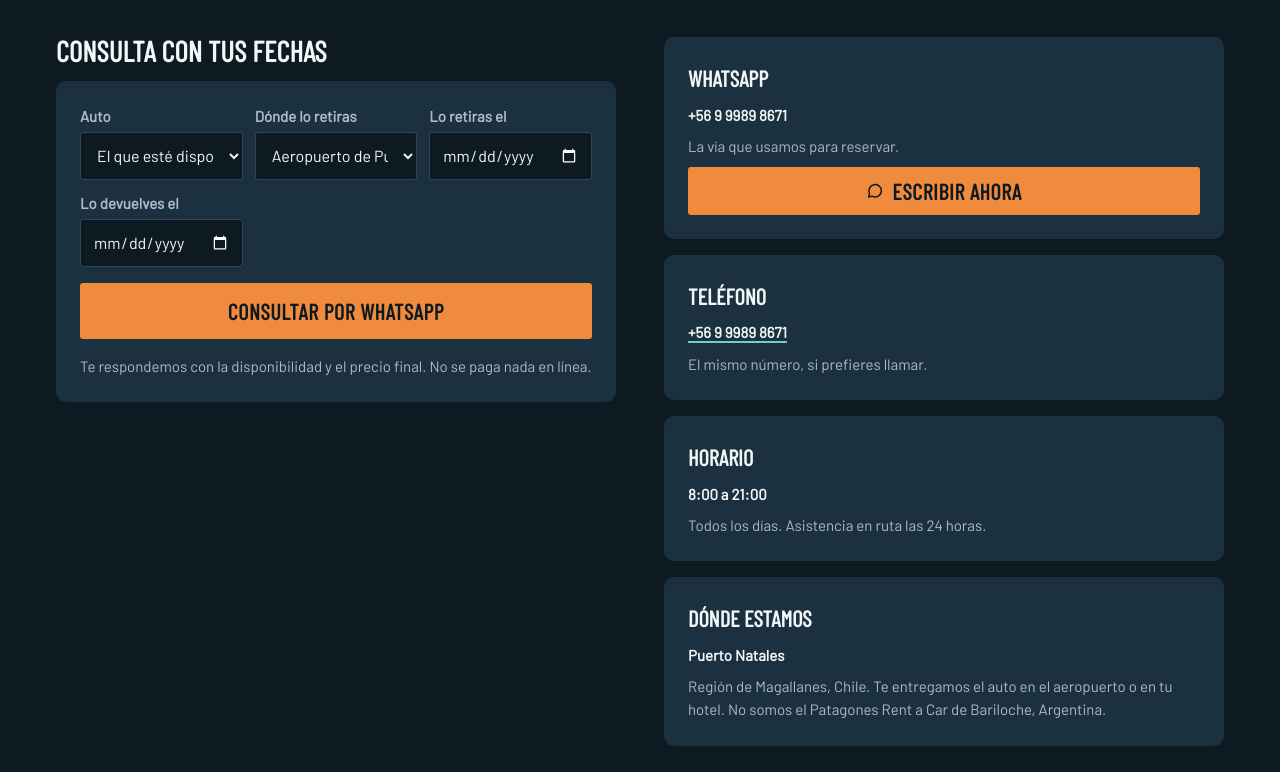
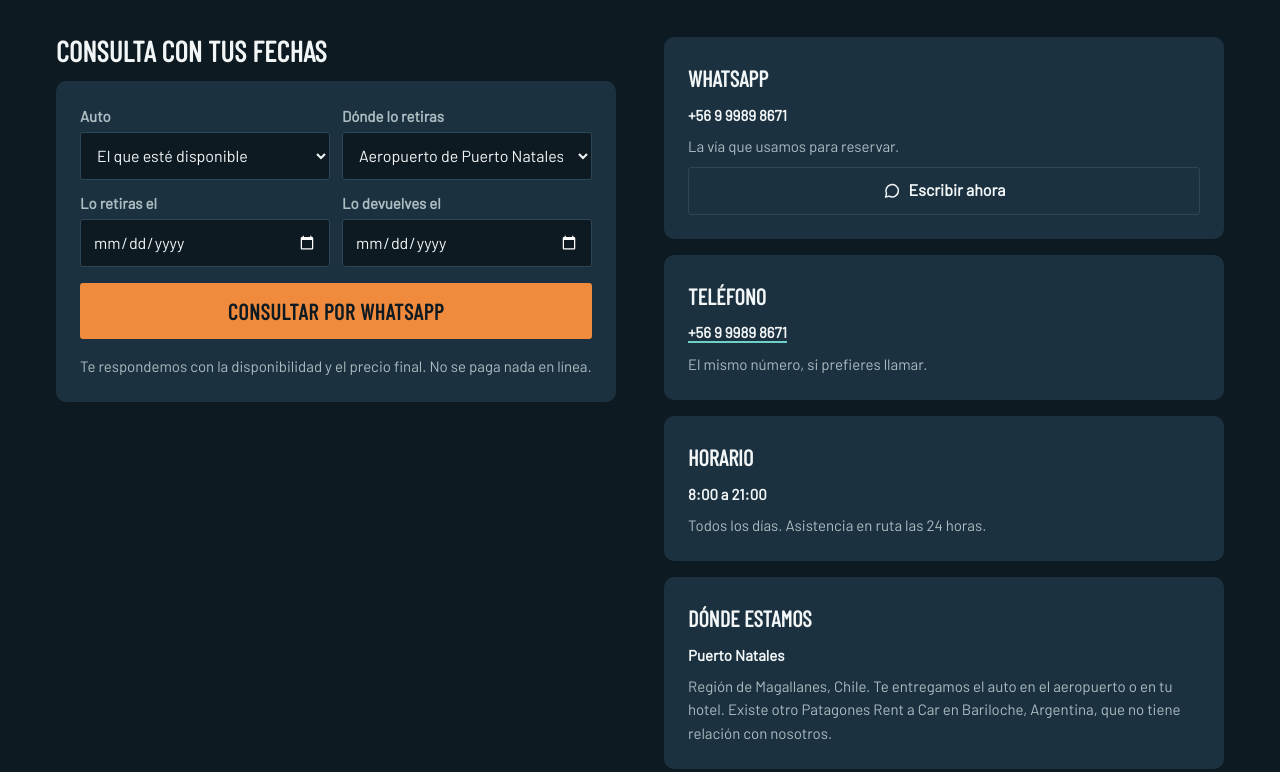
Before and after one commit to Leketo/patagonesrentacar, an Astro site: page /contacto in a window 1280 px wide. Shown: the part 269-1041 px from the top of the page. Built offline with nearby package versions, Linux system fonts and the light colour scheme; Astro itself is replaced by a stand-in of ours; a web font is replaced by a local one.

Commit message:
fix: ajustes de condiciones y contacto tras revisar las capturas
- Los <select> del formulario cortaban su opción más larga ("Aeropuerto de
  Puerto Natales") cuando el formulario ocupa media página. El mínimo de
  columna sube de 150 a 220 px: 4 columnas a ancho completo, 2 en media página
  y 1 en el teléfono.
- En contacto había dos botones naranjas en la misma pantalla compitiendo como
  acción principal. "Escribir ahora" pasa a botón de línea y el naranja queda
  solo en el formulario.
- La nota de los pendientes escribía "cruce a argentina" en minúscula: salía de
  bajar de caja la etiqueta, y Argentina es nombre propio.
- La aclaración sobre el otro Patagones de Bariloche se dice en positivo, sin
  definirse por lo que no somos.

Co-Authored-By: Claude Opus 5 (1M context) <noreply@anthropic.com>

```diff
--- a/src/pages/condiciones.astro
+++ b/src/pages/condiciones.astro
@@ -67,7 +67,9 @@ const schema = [
   },
 ];
 
-const pendientes = conditions.filter((c) => c.value === null).map((c) => c.label.toLowerCase());
+// Sin toLowerCase: una de las etiquetas es "Cruce a Argentina" y bajarla de
+// caja escribe mal un nombre propio.
+const pendientes = conditions.filter((c) => c.value === null).map((c) => c.label);
 ---
 <Base
   title="Condiciones, requisitos y preguntas frecuentes"
--- a/src/pages/contacto.astro
+++ b/src/pages/contacto.astro
@@ -29,7 +29,10 @@ import { waLink } from '../lib/format';
           <h2>WhatsApp</h2>
           <p class="contacto__dato">{site.phoneDisplay}</p>
           <p>La vía que usamos para reservar.</p>
-          <a class="boton boton--luz" href={waLink()} rel="noopener">
+          <!-- Botón de línea y no naranja: el naranja es la acción principal de
+               la página, y esa es el formulario de al lado. Dos botones
+               naranjas en la misma pantalla compiten entre sí. -->
+          <a class="boton boton--linea" href={waLink()} rel="noopener">
             <Icono name="wasap" size={18} />
             Escribir ahora
           </a>
@@ -54,7 +57,8 @@ import { waLink } from '../lib/format';
           <p class="contacto__dato">{site.city}</p>
           <p>
             {site.region}, {site.country}. Te entregamos el auto en el aeropuerto o en tu
-            hotel. No somos el Patagones Rent a Car de Bariloche, Argentina.
+            hotel. Existe otro Patagones Rent a Car en Bariloche, Argentina, que no tiene
+            relación con nosotros.
           </p>
         </div>
 
--- a/src/styles/global.css
+++ b/src/styles/global.css
@@ -994,10 +994,14 @@ ol {
   color: var(--tinta);
 }
 
+/* 220 px de mínimo por columna: con menos, los <select> cortan su opción más
+   larga ("Aeropuerto de Puerto Natales") y no se entiende qué dicen. Así el
+   formulario va a 4 columnas en el ancho completo, a 2 en media página y a 1
+   en el teléfono. */
 .consulta__reja {
   display: grid;
   gap: var(--e3);
-  grid-template-columns: repeat(auto-fit, minmax(min(150px, 100%), 1fr));
+  grid-template-columns: repeat(auto-fit, minmax(min(220px, 100%), 1fr));
 }
 
 .campo {
```
